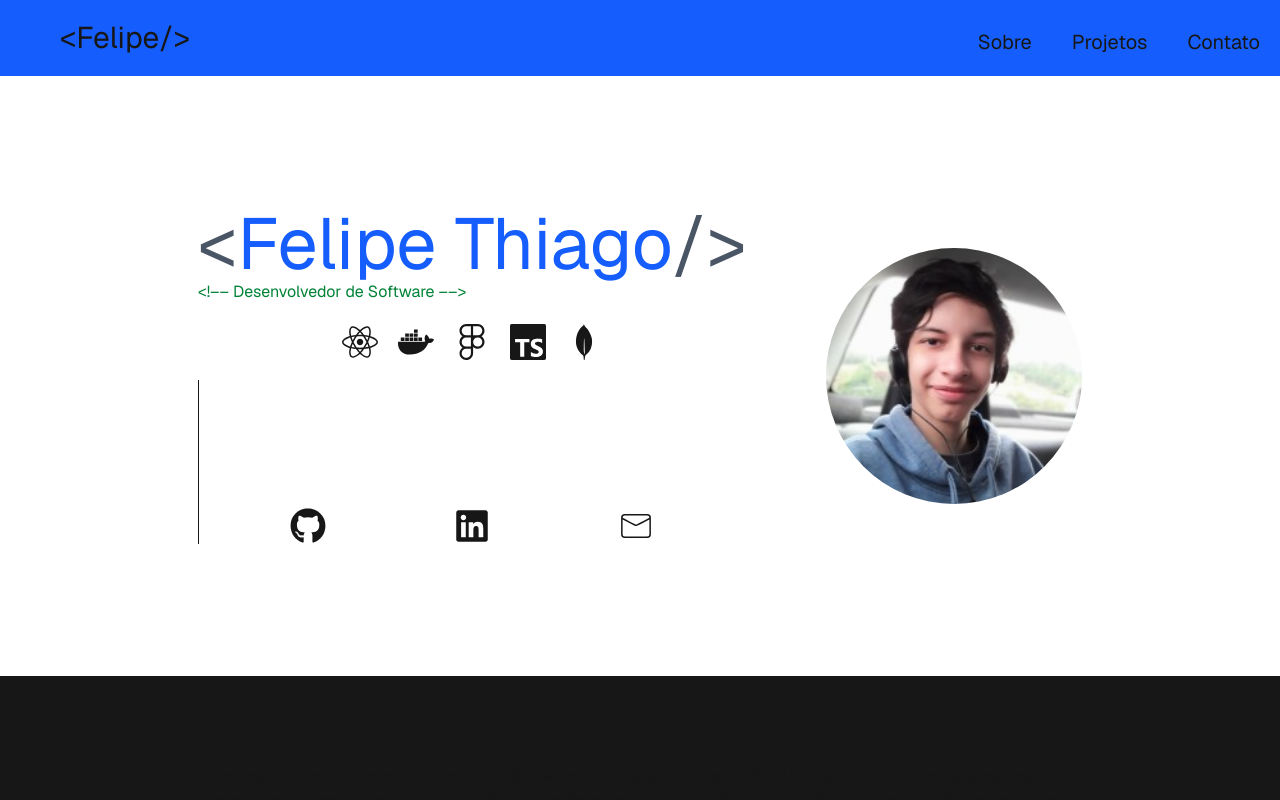
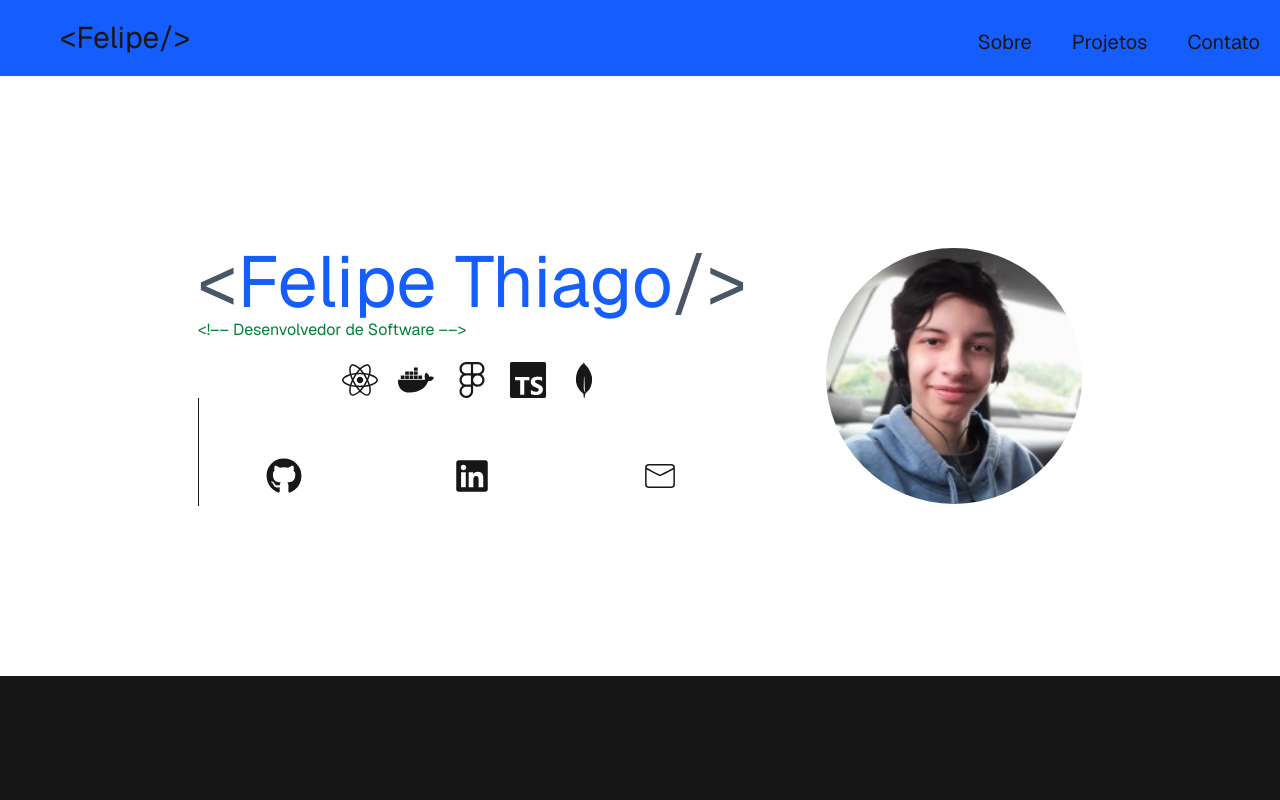
Before and after one commit to Felipe-Thiago/portfolio, a Next.js app in the folder felipe-thiago/: page / in a window 1280 px wide. Shown: the top 800 px of the page. Built offline with nearby package versions, Linux system fonts and the light colour scheme.

Commit message:
fix: social media hover

```diff
--- a/felipe-thiago/src/app/components/Sobre/sobre.tsx
+++ b/felipe-thiago/src/app/components/Sobre/sobre.tsx
@@ -19,15 +19,15 @@ const Sobre = () => {
                             <FaReact /> <FaDocker /> <FaFigma /> <SiTypescript /> <SiMongodb />
                         </div>
 
-                        <div className="flex justify-center content-center md:gap-32 gap-12 mt-5 md:pt-32 border-l">
-                            <a href="https://github.com/Felipe-Thiago" target="_blank">
+                        <div className="flex justify-center content-center md:gap-32 gap-12 pt-12 border-l">
+                            <a href="https://github.com/Felipe-Thiago" target="_blank" className="p-3 rounded-3xl hover:bg-gray-800">
                                 <FaGithub className="text-4xl"/>
                             </a>
-                            <a href="https://www.linkedin.com/in/felipe-thiago-779797219/" target="_blank">
+                            <a href="https://www.linkedin.com/in/felipe-thiago-779797219/" target="_blank" className="p-3 rounded-3xl hover:bg-gray-800">
                                 <FaLinkedin className="text-4xl"/>
                             </a>
 
-                            <a href="mailto:felipethiagodasilva@gmail.com">
+                            <a href="mailto:felipethiagodasilva@gmail.com" className="p-3 rounded-3xl hover:bg-gray-800">
                                 <CiMail className="text-4xl"/>
                             </a>
                         </div>
```
Also changed, not shown: 1 other file (tests, documents, lock files or other folders).
